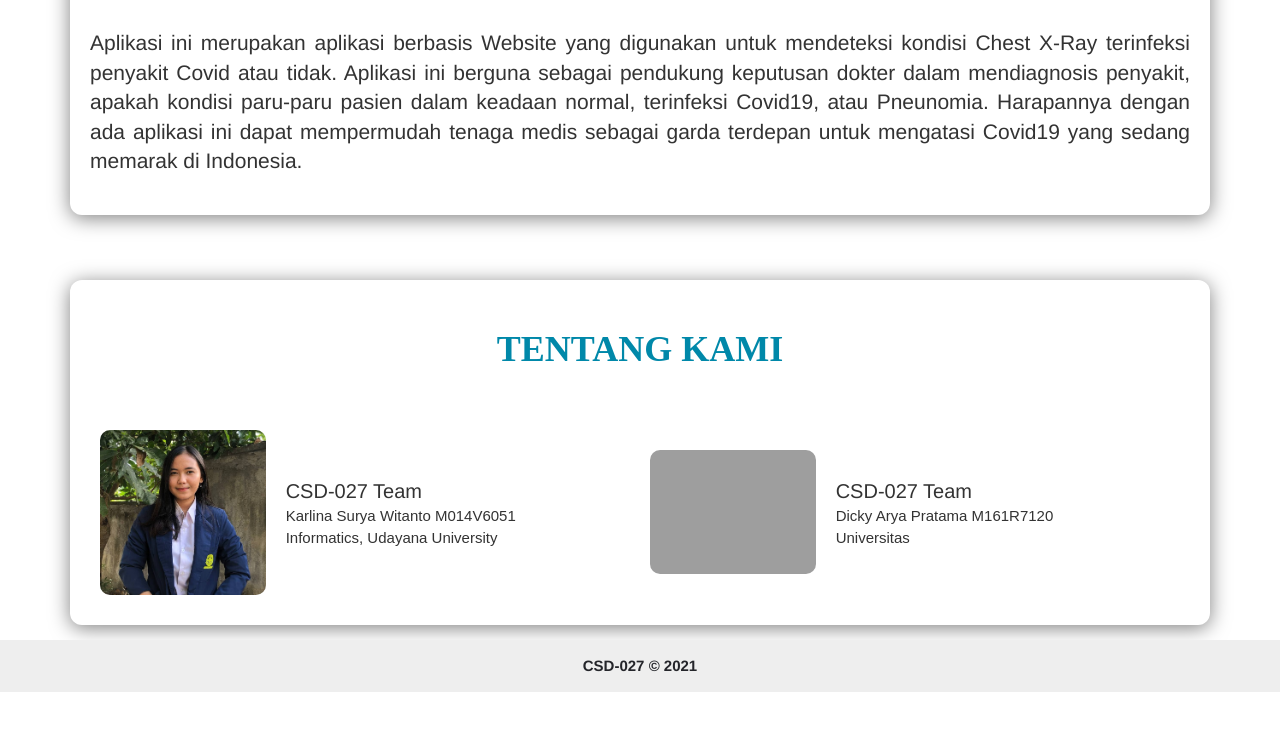
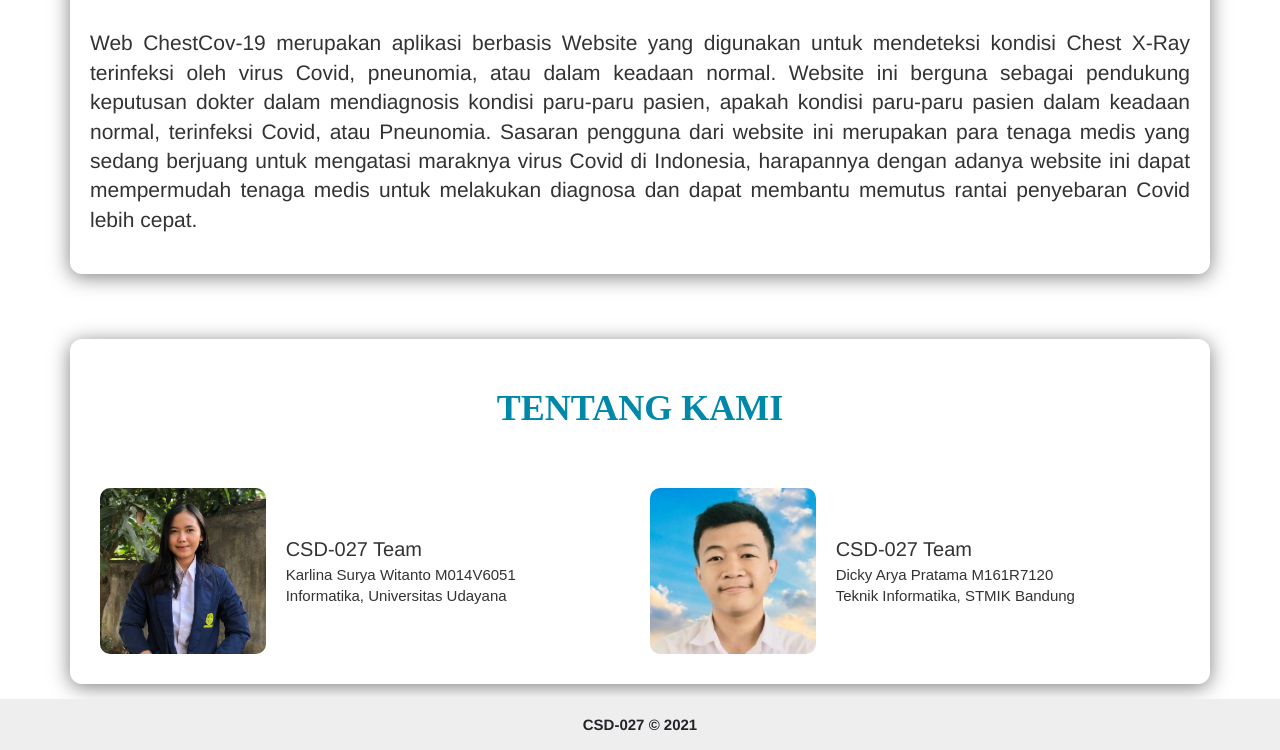
Before and after one commit to CSD-027/ChestCov19, a Flask app: page /about in a window 1280 px wide. Shown: the part 687-1437 px from the top of the page. Before the commit the page ends 1379 px from the top, so only its background shows below. Run offline with Flask 2, Linux system fonts and the light colour scheme; some libraries are stand-ins or nearby versions; grey boxes are pictures that could not be loaded.

Commit message:
Update about.html

```diff
--- a/web-app/templates/about.html
+++ b/web-app/templates/about.html
@@ -39,9 +39,10 @@
           <img class="imageabout" src="https://www.sentineldiagnostics.com/wp-content/uploads/home-slider-covid-19.jpg">
           <p class="lead">
             <br>
-            Aplikasi ini merupakan aplikasi berbasis Website yang digunakan untuk mendeteksi kondisi Chest X-Ray terinfeksi penyakit Covid atau tidak.
-            Aplikasi ini berguna sebagai pendukung keputusan dokter dalam mendiagnosis penyakit, apakah kondisi paru-paru pasien dalam keadaan normal, terinfeksi Covid19, atau Pneunomia.
-            Harapannya dengan ada aplikasi ini dapat mempermudah tenaga medis sebagai garda terdepan untuk mengatasi Covid19 yang sedang memarak di Indonesia.
+            Web ChestCov-19 merupakan aplikasi berbasis Website yang digunakan untuk mendeteksi kondisi Chest X-Ray terinfeksi oleh virus Covid, pneunomia, atau dalam keadaan normal.
+            Website ini berguna sebagai pendukung keputusan dokter dalam mendiagnosis kondisi paru-paru pasien, apakah kondisi paru-paru pasien dalam keadaan normal, terinfeksi Covid, atau Pneunomia.
+            Sasaran pengguna dari website ini merupakan para tenaga medis yang sedang berjuang untuk mengatasi maraknya virus Covid di Indonesia,
+            harapannya dengan adanya website ini dapat mempermudah tenaga medis untuk melakukan diagnosa dan dapat membantu memutus rantai penyebaran Covid lebih cepat.
           </br>
           </p>
         </div>
@@ -65,22 +66,21 @@
                     <h7>CSD-027 Team</h7>
                     <aside class="bio">
                         Karlina Surya Witanto M014V6051
-                        <br>Informatics, Udayana University</br>
+                        <br>Informatika, Universitas Udayana</br>
                     </aside>
                 </div>
                 <div class="footer-left" >
                     <div class="profile">
-                        <img class="imgprofile" src="img/1.jpg" alt="">
+                        <img class="imgprofile" src="static/imgprofile/profil2.jpg" alt="">
                     </div>
                 </div>
                 <div class="footer-right" >
                     <h7>CSD-027 Team</h7>
                     <aside class="bio">
                         Dicky Arya Pratama M161R7120
-                        <br>Universitas</br>
+                        <br>Teknik Informatika, STMIK Bandung</br>
                     </aside>
                 </div>
-
             </aside>
           </div>
         </div>
```
